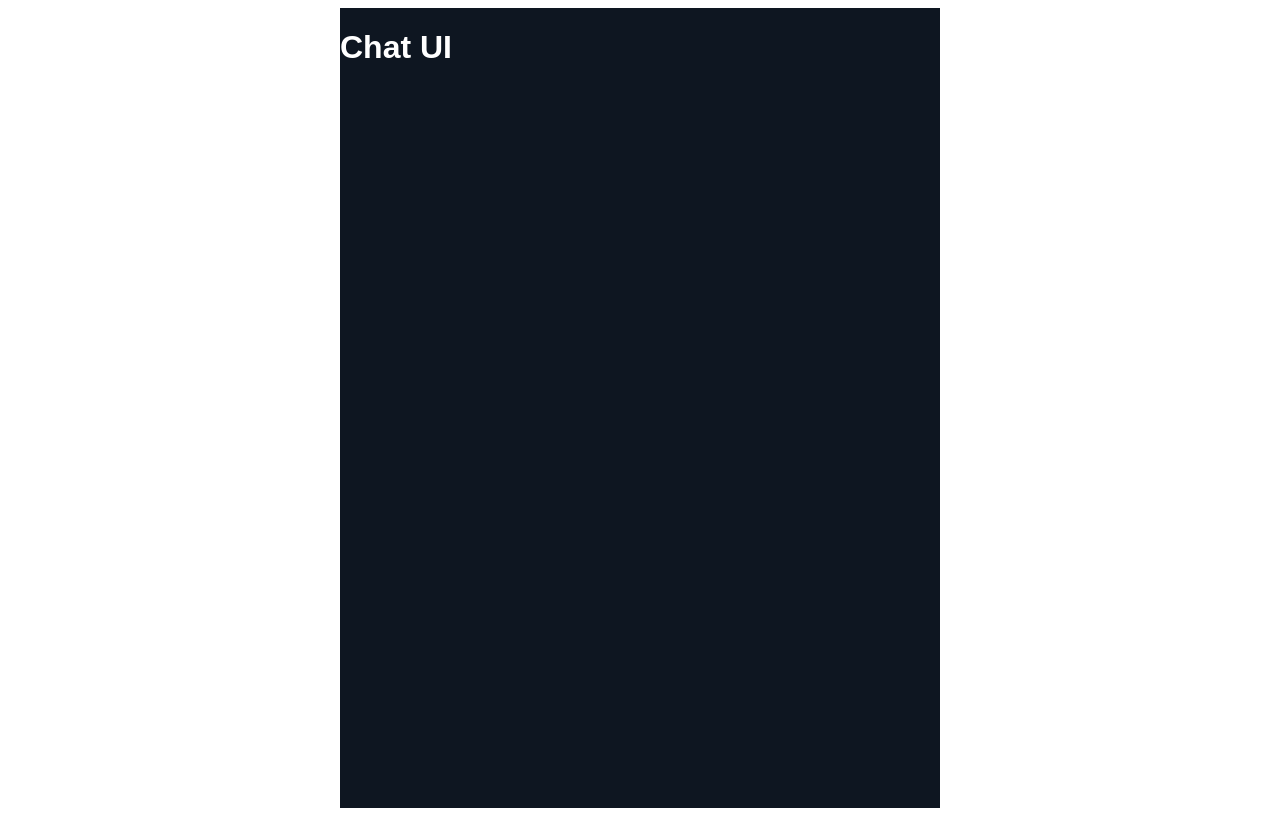
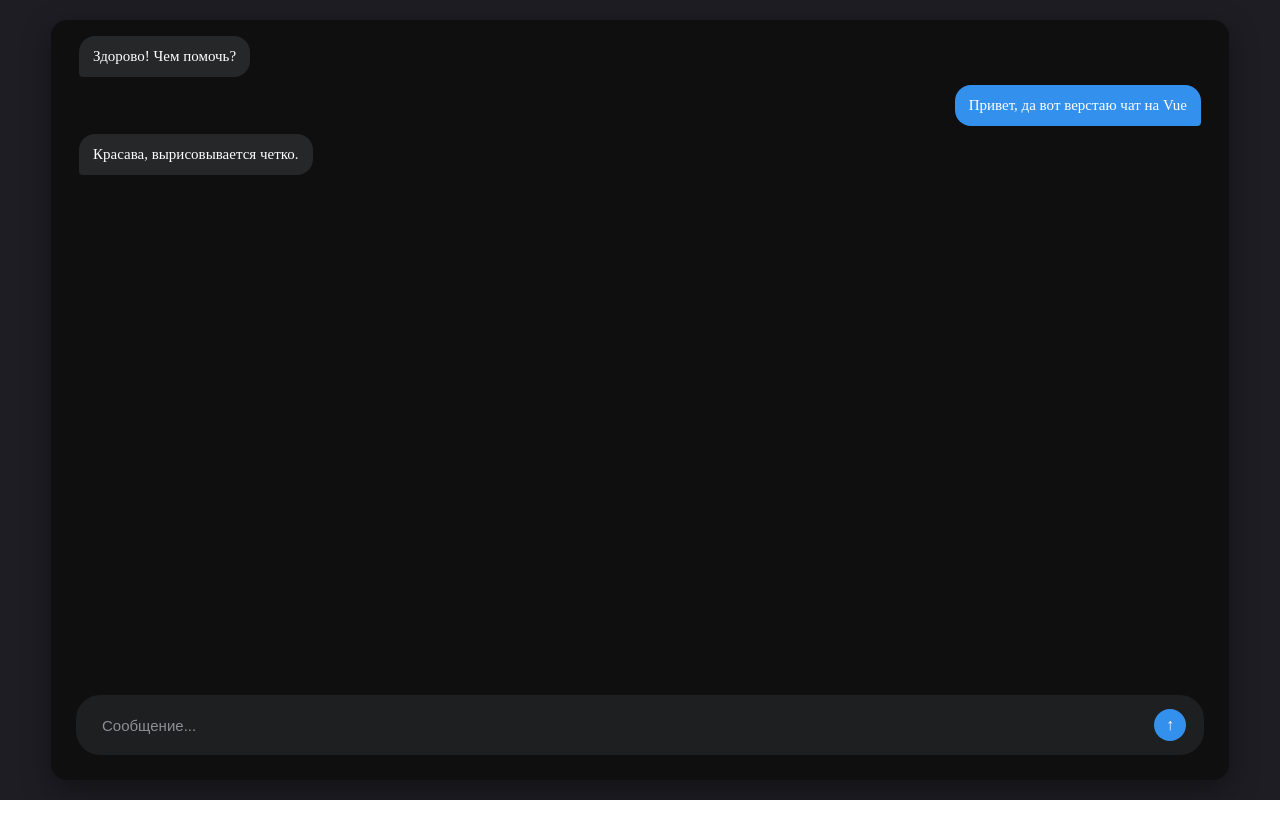
Before and after one commit to Votline/EnBooster-Local, a Vue app in the folder frontend/: page / in a window 1280 px wide. Built offline with nearby package versions, Linux system fonts and the light colour scheme; the HTML template or start-up script is replaced by a standard one.

Commit message:
feat(frontend): implement main index
- Add Messages, MainBox and Background components
- Implement autoscroll script

```diff
--- a/frontend/index.html
+++ b/frontend/index.html
@@ -1,12 +1,12 @@
-<!doctype html>
+<!DOCTYPE html>
 <html lang="en">
   <head>
     <meta charset="UTF-8" />
-    <link rel="icon" type="image/svg+xml" href="/favicon.svg" />
     <meta name="viewport" content="width=device-width, initial-scale=1.0" />
-    <title>frontend</title>
+    <title>Chat</title>
   </head>
   <body>
     <div id="app"></div>
+    <script type="module" src="/src/main.js"></script>
   </body>
 </html>
--- a/frontend/src/App.vue
+++ b/frontend/src/App.vue
@@ -1,21 +1,89 @@
 <script setup>
+import { ref, nextTick } from 'vue'
+import Background from './components/Background.vue'
+import MainBox from './components/MainBox.vue'
+import InputField from './components/InputField.vue'
+import MessageItem from './components/MessageItem.vue'
+
+const chatContainer = ref(null)
+
+const messages = ref([
+    { id: 1, text: 'Здорово! Чем помочь?', isMe: false },
+    { id: 2, text: 'Привет, да вот верстаю чат на Vue', isMe: true },
+    { id: 3, text: 'Красава, вырисовывается четко.', isMe: false }
+])
+
+const scrollToBottom = async () => {
+    await nextTick()
+    if (chatContainer.value) {
+        chatContainer.value.scrollTop = chatContainer.value.scrollHeight
+    }
+}
+
+const onSend = (text) => {
+    messages.value.push({
+        id: Date.now(),
+        text: text,
+        isMe: true
+    })
+    scrollToBottom()
+}
 </script>
 
 <template>
-  <div class="chat-container">
-    <h1>Chat UI</h1>
-  </div>
+    <Background>
+        <MainBox>
+            <!-- 3. Навесили ref="chatContainer" -->
+            <div ref="chatContainer" class="messages-container">
+                <MessageItem
+                    v-for="msg in messages"
+                    :key="msg.id"
+                    :text="msg.text"
+                    :is-me="msg.isMe"
+                />
+            </div>
+            <InputField @send="onSend" />
+        </MainBox>
+    </Background>
 </template>
 
-<style scoped>
-.chat-container {
-  max-width: 600px;
-  margin: 0 auto;
-  height: 100vh;
-  display: flex;
-  flex-direction: column;
-  background-color: #0e1621;
-  color: #ffffff;
-  font-family: sans-serif;
+<style>
+html, body, #app {
+    width: 100%;
+    height: 100%;
+    margin: 0;
+    padding: 0;
+    overflow: hidden;
+}
+
+* {
+    margin: 0;
+    padding: 0;
+    box-sizing: border-box;
+}
+
+.messages-container {
+    flex: 1;
+    overflow-y: auto;
+    padding: 16px 28px;
+    display: flex;
+    flex-direction: column;
+}
+
+.messages-container::-webkit-scrollbar {
+    width: 6px;
+}
+
+.messages-container::-webkit-scrollbar-track {
+    background: transparent;
+}
+
+.messages-container::-webkit-scrollbar-thumb {
+    background: #2b2b30;
+    border-radius: 4px;
+}
+
+.messages-container::-webkit-scrollbar-thumb:hover {
+    background: #3a3a40;
 }
 </style>
--- /dev/null
+++ b/frontend/src/components/Background.vue
@@ -0,0 +1,18 @@
+<template>
+    <div class="bg-wrapper">
+        <slot />
+    </div>
+</template>
+
+<style scoped>
+.bg-wrapper {
+    width: 100%;
+    height: 90%;
+    min-height: 100vh;
+    background-color: #1e1d24;
+    display: flex;
+    justify-content: center;
+    align-items: center;
+    padding: 20px;
+}
+</style>
--- /dev/null
+++ b/frontend/src/components/InputField.vue
@@ -0,0 +1,72 @@
+<script setup>
+import { ref } from 'vue'
+
+const emit = defineEmits(['send'])
+const text = ref('')
+
+const handleSend = () => {
+    if (!text.value.trim()) return
+    emit('send', text.value.trim())
+    text.value = ''
+}
+</script>
+
+<template>
+    <div class="input-container">
+        <input
+            v-model="text"
+            type="text"
+            placeholder="Сообщение..."
+            @keydown.enter="handleSend"
+        />
+        <button @click="handleSend" class="send-btn">
+            ↑
+        </button>
+    </div>
+</template>
+
+<style scoped>
+.input-container {
+    display: flex;
+    align-items: center;
+    gap: 8px;
+    background-color: #1e1f20;
+    padding: 14px 18px;
+    border-radius: 24px;
+    margin: 25px;
+}
+
+input {
+    flex: 1;
+    background: transparent;
+    border: none;
+    outline: none;
+    color: #ffffff;
+    font-size: 15px;
+    padding: 4px 8px;
+}
+
+input::placeholder {
+    color: #8e8e93;
+}
+
+.send-btn {
+    background-color: #3390ec;
+    color: #ffffff;
+    border: none;
+    border-radius: 50%;
+    width: 32px;
+    height: 32px;
+    display: flex;
+    justify-content: center;
+    align-items: center;
+    cursor: pointer;
+    font-weight: bold;
+    font-size: 16px;
+    transition: background-color 0.2s;
+}
+
+.send-btn:hover {
+    background-color: #2b7bc5;
+}
+</style>
--- /dev/null
+++ b/frontend/src/components/MainBox.vue
@@ -0,0 +1,18 @@
+<template>
+    <div class="main-box">
+        <slot />
+    </div>
+</template>
+
+<style scoped>
+.main-box {
+    width: 95%;
+    height: 100%;
+    background-color: #0f0f0f;
+    border-radius: 16px;
+    display: flex;
+    flex-direction: column;
+    overflow: hidden;
+    box-shadow: 0 10px 30px rgba(0, 0, 0, 0.4);
+}
+</style>
--- /dev/null
+++ b/frontend/src/components/MessageItem.vue
@@ -0,0 +1,53 @@
+<script setup>
+defineProps({
+    text: {
+        type: String,
+        required: true
+    },
+    isMe: {
+        type: Boolean,
+        default: false
+    }
+})
+</script>
+
+<template>
+    <div class="message-wrapper" :class="{ 'is-me': isMe }">
+        <div class="message-bubble">
+            {{ text }}
+        </div>
+    </div>
+</template>
+
+<style scoped>
+.message-wrapper {
+    display: flex;
+    width: 100%;
+    margin-bottom: 8px;
+    justify-content: flex-start;
+}
+
+.message-wrapper.is-me {
+    justify-content: flex-end;
+}
+
+.message-bubble {
+    max-width: 75%;
+    padding: 10px 14px;
+    border-radius: 16px;
+    font-size: 15px;
+    line-height: 1.4;
+    word-break: break-word;
+
+    background-color: #262729;
+    color: #ffffff;
+    border-bottom-left-radius: 4px;
+}
+
+.is-me .message-bubble {
+    background-color: #3390ec;
+    color: #ffffff;
+    border-bottom-left-radius: 16px;
+    border-bottom-right-radius: 4px;
+}
+</style>
--- /dev/null
+++ b/frontend/src/main.js
@@ -0,0 +1,4 @@
+import { createApp } from 'vue'
+import App from './App.vue'
+
+createApp(App).mount('#app')
```
